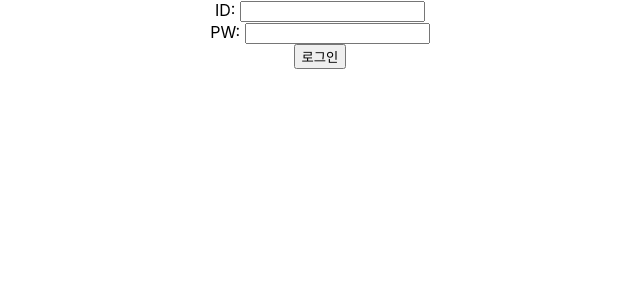
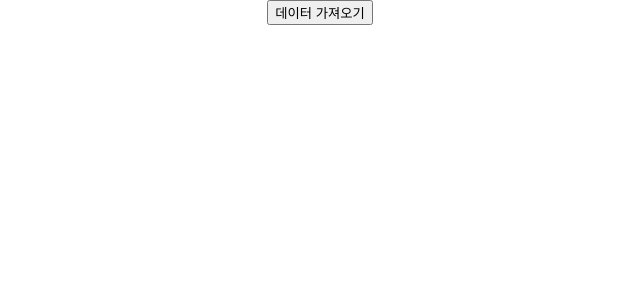
Before and after one commit to suho-Son/eatc, a React (Create React App) app in the folder frontend/myapp/: page / in a window 1280 px wide. Shown: the top 300 px of the page, without its empty margins (320-960 px from the left). Built offline with nearby package versions, Linux system fonts and the light colour scheme.

Commit message:
feat(frontend): fetch backend data

```diff
--- a/frontend/myapp/src/App.js
+++ b/frontend/myapp/src/App.js
@@ -2,50 +2,28 @@ import { useState } from 'react';
 import './App.css';
 
 function App() {
-  const [loginId, setLoginId] = useState('');
-  const [password, setPassword] = useState('');
-  const [user, setUser] = useState(null);
+  const [users, setUsers] = useState(null);
 
-  const handleSubmit = async (e) => {
-    e.preventDefault();
+  const handleFetch = async () => {
     try {
-      const response = await fetch('/api/login', {
-        method: 'POST',
-        headers: {
-          'Content-Type': 'application/json'
-        },
-        body: JSON.stringify({ loginId, password })
-      });
+      const response = await fetch('/api/users');
       if (response.ok) {
         const data = await response.json();
-        setUser(data);
+        setUsers(data);
       } else {
-        alert('로그인 실패');
+        alert('데이터 조회 실패');
       }
     } catch (err) {
       console.error(err);
-      alert('로그인 중 오류 발생');
+      alert('오류 발생');
     }
   };
 
   return (
     <div className="App">
-      {user ? (
-        <div>
-          <h2>{user.name}님 환영합니다.</h2>
-        </div>
-      ) : (
-        <form onSubmit={handleSubmit}>
-          <div>
-            <label>ID: </label>
-            <input value={loginId} onChange={(e) => setLoginId(e.target.value)} />
-          </div>
-          <div>
-            <label>PW: </label>
-            <input type="password" value={password} onChange={(e) => setPassword(e.target.value)} />
-          </div>
-          <button type="submit">로그인</button>
-        </form>
+      <button onClick={handleFetch}>데이터 가져오기</button>
+      {users && (
+        <pre>{JSON.stringify(users, null, 2)}</pre>
       )}
     </div>
   );
```
Also changed, not shown: 1 other file (tests, documents, lock files or other folders).
